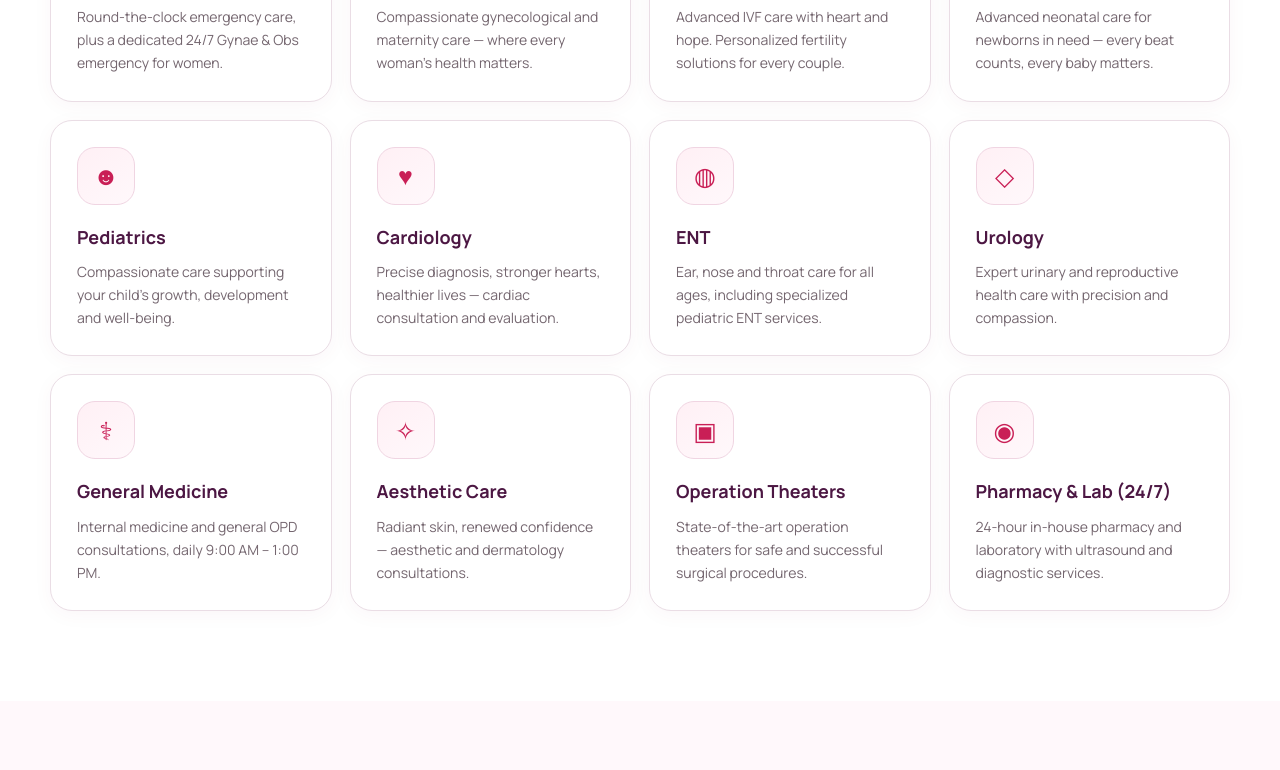
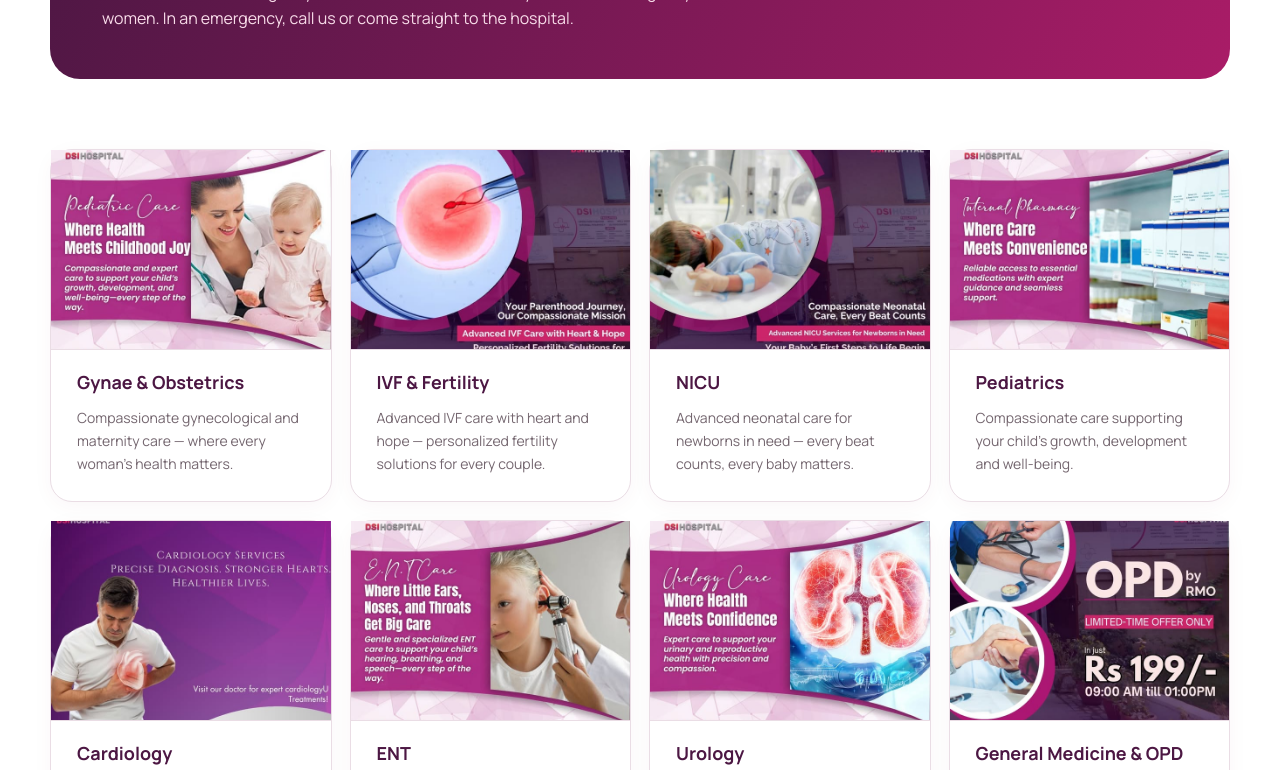
Before and after one commit to smarttrolley24-code/DSI, a plain HTML site: page departments.html in a window 1280 px wide. Shown: the part 677-1447 px from the top of the page. Drawn offline with Linux system fonts and the light colour scheme.

```diff
--- a/assets/css/style.css
+++ b/assets/css/style.css
@@ -102,6 +102,18 @@
 
 .doctor-card{padding:0;overflow:hidden}.doctor-photo{height:240px;background:linear-gradient(155deg,#f9e8f0,#fff6fa);display:grid;place-items:end center;overflow:hidden}.doctor-photo img{height:95%;object-fit:contain}.doctor-info{padding:22px}.doctor-info .role{font-size:12px;color:var(--blue);font-weight:800;text-transform:uppercase;letter-spacing:.8px}.doctor-info h3{margin:5px 0}.doctor-info p{font-size:13px}
 
+/* Real imagery from DSI Hospital's official social pages */
+.card-media{margin:-26px -26px 18px;height:200px;overflow:hidden;background:linear-gradient(145deg,#f9e8f0,#fff8fb);border-bottom:1px solid var(--line)}
+.card-media img{width:100%;height:100%;object-fit:cover}
+.card-media.tall{height:230px}
+.photo-caption{display:flex;align-items:center;gap:8px;font-size:11px;color:var(--muted);margin-top:12px}
+.gallery-grid{display:grid;grid-template-columns:repeat(4,1fr);gap:16px}
+.gallery-item{position:relative;border-radius:var(--radius-sm);overflow:hidden;box-shadow:var(--shadow-sm);border:1px solid var(--line)}
+.gallery-item img{width:100%;aspect-ratio:1/1;object-fit:cover;transition:.3s}
+.gallery-item:hover img{transform:scale(1.05)}
+.gallery-item span{position:absolute;left:10px;bottom:10px;background:rgba(255,255,255,.93);color:var(--navy);font-size:11px;font-weight:800;padding:5px 10px;border-radius:8px}
+.gallery-note{text-align:center;font-size:12px;color:var(--muted);margin-top:16px}
+
 .cta-band{background:linear-gradient(115deg,#4c1743,#a91c67);color:#fff;border-radius:30px;padding:48px 52px;display:flex;align-items:center;justify-content:space-between;gap:30px;overflow:hidden;position:relative}.cta-band:after{content:"+";font-size:240px;line-height:1;position:absolute;right:170px;top:-67px;color:rgba(255,255,255,.055);font-weight:800}.cta-band h2{margin:0 0 10px;font-size:34px}.cta-band p{margin:0;color:#f8dce9;max-width:650px}
 
 .page-hero{padding:82px 0 74px;background:linear-gradient(120deg,#fff0f5,#fff8fb);border-bottom:1px solid #eadde5;position:relative;overflow:hidden}.page-hero:after{content:"+";position:absolute;right:7%;top:-90px;font-size:320px;color:rgba(201,31,86,.06);font-weight:800}.page-hero h1{margin-bottom:12px}.breadcrumbs{font-size:13px;color:#806b78}.breadcrumbs b{color:var(--blue)}
@@ -124,6 +136,6 @@
 .list-clean{padding:0;margin:0;list-style:none;display:grid;gap:11px}.list-clean li{display:flex;gap:10px;color:var(--muted);font-size:14px}.list-clean li:before{content:"✓";color:#319057;font-weight:900}
 
 @media (max-width:1000px){
-  .topbar{display:none}.navbar{height:76px}.nav-links{position:fixed;top:76px;left:0;right:0;background:#fff;display:none;flex-direction:column;align-items:stretch;gap:0;padding:10px 25px 24px;box-shadow:0 18px 30px rgba(119,23,76,.12)}.nav-links.open{display:flex}.nav-links a{padding:14px 0;border-bottom:1px solid var(--line)}.nav-links a:after{display:none}.header-cta{display:none}.mobile-toggle{display:block}.hero-grid{grid-template-columns:1fr;min-height:auto;padding-top:70px}.hero-visual{min-height:380px}.hero-visual img{max-height:420px}.quick-grid,.grid-4{grid-template-columns:repeat(2,1fr)}.quick-card:nth-child(2){border-right:0}.quick-card:nth-child(-n+2){border-bottom:1px solid var(--line)}.split{grid-template-columns:1fr}.grid-3{grid-template-columns:repeat(2,1fr)}.footer-main{grid-template-columns:1fr 1fr}.cta-band{padding:38px;align-items:flex-start;flex-direction:column}.stats-grid{grid-template-columns:repeat(2,1fr)}.stat:nth-child(2){border-right:0}.stat:nth-child(-n+2){border-bottom:1px solid rgba(255,255,255,.15)}}
+  .topbar{display:none}.navbar{height:76px}.nav-links{position:fixed;top:76px;left:0;right:0;background:#fff;display:none;flex-direction:column;align-items:stretch;gap:0;padding:10px 25px 24px;box-shadow:0 18px 30px rgba(119,23,76,.12)}.nav-links.open{display:flex}.nav-links a{padding:14px 0;border-bottom:1px solid var(--line)}.nav-links a:after{display:none}.header-cta{display:none}.mobile-toggle{display:block}.hero-grid{grid-template-columns:1fr;min-height:auto;padding-top:70px}.hero-visual{min-height:380px}.hero-visual img{max-height:420px}.quick-grid,.grid-4,.gallery-grid{grid-template-columns:repeat(2,1fr)}.quick-card:nth-child(2){border-right:0}.quick-card:nth-child(-n+2){border-bottom:1px solid var(--line)}.split{grid-template-columns:1fr}.grid-3{grid-template-columns:repeat(2,1fr)}.footer-main{grid-template-columns:1fr 1fr}.cta-band{padding:38px;align-items:flex-start;flex-direction:column}.stats-grid{grid-template-columns:repeat(2,1fr)}.stat:nth-child(2){border-right:0}.stat:nth-child(-n+2){border-bottom:1px solid rgba(255,255,255,.15)}}
 @media (max-width:640px){
   .container{width:min(100% - 28px,1180px)}.brand-logo{width:68px;height:68px;flex-basis:68px}.footer .brand-logo{width:96px;height:96px;flex-basis:96px}.brand-text strong{font-size:22px}.brand-text small{font-size:7px;letter-spacing:2.5px}.brand-mark{width:45px;height:45px;transform:scale(.85)}h1{font-size:41px;letter-spacing:-1.5px}.lead{font-size:16px}.hero-grid{padding-top:55px}.hero-facts{gap:16px}.hero-visual{min-height:310px}.hero-card{left:0;bottom:22px}.quick-grid,.grid-4,.grid-3,.check-grid,.form-grid,.stats-grid,.footer-main{grid-template-columns:1fr}.quick-card{border-right:0;border-bottom:1px solid var(--line)!important}.quick-card:last-child{border-bottom:0!important}.section{padding:65px 0}.section-title h2,.split-copy h2,.page-hero h1{font-size:34px}.media-card img{min-height:340px}.stat{border-right:0;border-bottom:1px solid rgba(255,255,255,.15)}.stat:last-child{border-bottom:0}.cta-band{border-radius:22px;padding:30px 24px}.cta-band h2{font-size:28px}.footer-main{gap:30px}.footer-bottom{flex-direction:column}.field.full{grid-column:auto}.page-hero{padding:60px 0 52px}}
--- a/departments.html
+++ b/departments.html
@@ -1,18 +1,18 @@
 <!doctype html><html lang="en"><head><meta charset="utf-8"><meta name="viewport" content="width=device-width,initial-scale=1"><title>Departments | DSI Hospital Karachi</title><meta name="description" content="Departments at DSI Hospital, Gulistan-e-Jauhar, Karachi: 24/7 Emergency, Gynae & Obs, IVF/Fertility, NICU, Pediatrics, Cardiology, ENT, Urology, Operation Theaters, Pharmacy and Laboratory."><link rel="stylesheet" href="assets/css/style.css"></head><body data-page="departments"><div id="site-header"></div><main>
 <section class="page-hero"><div class="container"><div class="breadcrumbs"><a href="index.html">Home</a> / <b>Departments</b></div><h1>Departments</h1><p class="lead">Essential specialties under one roof, open around the clock for emergencies and every stage of family health.</p></div></section>
-<section class="section"><div class="container"><div class="grid-4">
-<div class="card"><div class="service-icon">✚</div><h3>Emergency (24/7)</h3><p>Round-the-clock emergency care, plus a dedicated 24/7 Gynae & Obs emergency for women.</p></div>
-<div class="card"><div class="service-icon">♥</div><h3>Gynae & Obstetrics</h3><p>Compassionate gynecological and maternity care — where every woman's health matters.</p></div>
-<div class="card"><div class="service-icon">❀</div><h3>IVF & Fertility</h3><p>Advanced IVF care with heart and hope. Personalized fertility solutions for every couple.</p></div>
-<div class="card"><div class="service-icon">♠</div><h3>NICU</h3><p>Advanced neonatal care for newborns in need — every beat counts, every baby matters.</p></div>
-<div class="card"><div class="service-icon">☻</div><h3>Pediatrics</h3><p>Compassionate care supporting your child's growth, development and well-being.</p></div>
-<div class="card"><div class="service-icon">♥</div><h3>Cardiology</h3><p>Precise diagnosis, stronger hearts, healthier lives — cardiac consultation and evaluation.</p></div>
-<div class="card"><div class="service-icon">◍</div><h3>ENT</h3><p>Ear, nose and throat care for all ages, including specialized pediatric ENT services.</p></div>
-<div class="card"><div class="service-icon">◇</div><h3>Urology</h3><p>Expert urinary and reproductive health care with precision and compassion.</p></div>
-<div class="card"><div class="service-icon">⚕</div><h3>General Medicine</h3><p>Internal medicine and general OPD consultations, daily 9:00 AM – 1:00 PM.</p></div>
-<div class="card"><div class="service-icon">✧</div><h3>Aesthetic Care</h3><p>Radiant skin, renewed confidence — aesthetic and dermatology consultations.</p></div>
-<div class="card"><div class="service-icon">▣</div><h3>Operation Theaters</h3><p>State-of-the-art operation theaters for safe and successful surgical procedures.</p></div>
-<div class="card"><div class="service-icon">◉</div><h3>Pharmacy & Lab (24/7)</h3><p>24-hour in-house pharmacy and laboratory with ultrasound and diagnostic services.</p></div>
-</div></div></section>
+<section class="section" style="padding-bottom:0"><div class="container"><div class="cta-band" style="margin-bottom:60px"><div><h2>✚ Emergency — Open 24 Hours</h2><p>Round-the-clock emergency care with a dedicated 24/7 Gynae &amp; Obs emergency for women. In an emergency, call us or come straight to the hospital.</p></div><div style="display:flex;gap:12px;flex-wrap:wrap"><a class="btn btn-green" href="tel:+923140725738">☎ Call 0314-0725738</a><a class="btn btn-secondary" href="tel:+922134016615">☎ 021-34016615</a></div></div></div></section>
+<section class="section" style="padding-top:10px"><div class="container"><div class="grid-4">
+<div class="card"><div class="card-media"><img src="assets/images/social/gynae-obs.jpg" alt="DSI Hospital gynecological care — where every woman's health matters" loading="lazy"></div><h3>Gynae &amp; Obstetrics</h3><p>Compassionate gynecological and maternity care — where every woman's health matters.</p></div>
+<div class="card"><div class="card-media"><img src="assets/images/social/ivf-fertility.jpg" alt="DSI Hospital advanced IVF care with heart and hope" loading="lazy"></div><h3>IVF &amp; Fertility</h3><p>Advanced IVF care with heart and hope — personalized fertility solutions for every couple.</p></div>
+<div class="card"><div class="card-media"><img src="assets/images/social/nicu.jpg" alt="DSI Hospital neonatal care — every beat counts" loading="lazy"></div><h3>NICU</h3><p>Advanced neonatal care for newborns in need — every beat counts, every baby matters.</p></div>
+<div class="card"><div class="card-media"><img src="assets/images/social/pediatrics.jpg" alt="DSI Hospital pediatric care — where health meets childhood joy" loading="lazy"></div><h3>Pediatrics</h3><p>Compassionate care supporting your child's growth, development and well-being.</p></div>
+<div class="card"><div class="card-media"><img src="assets/images/social/cardiology.jpg" alt="DSI Hospital cardiology services — precise diagnosis, stronger hearts" loading="lazy"></div><h3>Cardiology</h3><p>Precise diagnosis, stronger hearts, healthier lives — cardiac consultation and evaluation.</p></div>
+<div class="card"><div class="card-media"><img src="assets/images/social/ent-care.jpg" alt="DSI Hospital ENT care for children" loading="lazy"></div><h3>ENT</h3><p>Ear, nose and throat care for all ages, including specialized pediatric ENT services.</p></div>
+<div class="card"><div class="card-media"><img src="assets/images/social/urology.jpg" alt="DSI Hospital urology care — where health meets confidence" loading="lazy"></div><h3>Urology</h3><p>Expert urinary and reproductive health care with precision and compassion.</p></div>
+<div class="card"><div class="card-media"><img src="assets/images/social/opd-reception.jpg" alt="DSI Hospital reception and general OPD" loading="lazy"></div><h3>General Medicine &amp; OPD</h3><p>Internal medicine and general OPD consultations by our RMO team, daily 9:00 AM – 1:00 PM.</p></div>
+<div class="card"><div class="card-media"><img src="assets/images/social/operation-theater.jpg" alt="State-of-the-art operation theaters at DSI Hospital" loading="lazy"></div><h3>Operation Theaters</h3><p>State-of-the-art operation theaters for safe and successful surgical procedures.</p></div>
+<div class="card"><div class="card-media"><img src="assets/images/social/aesthetic-care.jpg" alt="DSI Hospital aesthetic care — radiant skin, renewed confidence" loading="lazy"></div><h3>Aesthetic Care</h3><p>Radiant skin, renewed confidence — aesthetic and dermatology consultations.</p></div>
+<div class="card"><div class="card-media"><img src="assets/images/social/pharmacy.jpg" alt="DSI Hospital internal pharmacy — where care meets convenience" loading="lazy"></div><h3>Pharmacy &amp; Lab (24/7)</h3><p>24-hour in-house pharmacy and laboratory with ultrasound and diagnostic services.</p></div>
+</div><p class="gallery-note">Department graphics and photographs are from DSI Hospital's official social media pages. Consultant availability varies — call 0314-0725738 to confirm timings.</p></div></section>
 <section class="section soft"><div class="container"><div class="cta-band"><div><h2>Looking for a specific specialist?</h2><p>Call or WhatsApp 0314-0725738 to confirm consultant availability and OPD timings before your visit.</p></div><a class="btn btn-green" href="https://wa.me/923140725738" target="_blank" rel="noopener">WhatsApp Us</a></div></div></section>
 </main><div id="site-footer"></div><script src="assets/js/main.js"></script></body></html>
```
Also changed, not shown: about.html (+1 -1 lines), index.html (+8 -1 lines), assets/images/social/aesthetic-care.jpg (added), assets/images/social/cardiology.jpg (added), assets/images/social/ent-care.jpg (added), assets/images/social/gynae-obs.jpg (added), assets/images/social/ivf-fertility.jpg (added), assets/images/social/nicu.jpg (added), assets/images/social/opd-reception.jpg (added), assets/images/social/operation-theater.jpg (added), assets/images/social/pediatrics.jpg (added), assets/images/social/pharmacy.jpg (added), assets/images/social/urology.jpg (added), 1 other file.
